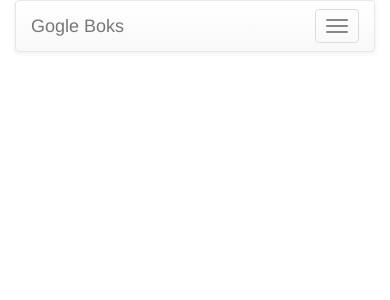
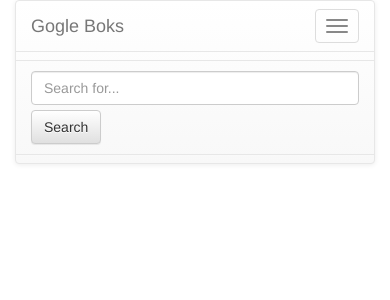
Before and after one commit to 00mymy/gogleboks, a Django app: page / in a window 390 px wide, after a click on "Toggle navigation". Shown: the top 300 px of the page. Run offline with Django 3.2, Linux system fonts and the light colour scheme; data that the repository does not hold is empty; some libraries are stand-ins or nearby versions.

Commit message:
모바일 호환 강화. 부트스트랩 추가적용

```diff
--- a/gogleboks/gbapi.py
+++ b/gogleboks/gbapi.py
@@ -11,14 +11,14 @@ import json
 #from bs4 import BeautifulSoup
 #import urllib
 
-search_url = 'https://www.googleapis.com/books/v1/volumes?q='
+search_url = 'https://www.googleapis.com/books/v1/volumes'
 search_opt = '&maxResults=10&printType=books'
 
 detail_url = 'https://www.googleapis.com/books/v1/volumes/'
 detail_opt = ''
 
-def getGogleBokSearch(search_kw):
-    data = requests.get(search_url + search_kw + search_opt)
+def getGogleBokSearch(search_kw, startIndex):
+    data = requests.get(search_url + '?q=' + search_kw + '&startIndex=' + str(startIndex) + search_opt)
     binary = data.text
     output = json.loads(binary)
     return output
@@ -30,7 +30,7 @@ def getGogleBokDetail(bid):
     return output
 
 def getGogleBokSearchMoreabout(search_kw):
-    data = requests.get(search_url + search_kw + search_opt)
+    data = requests.get(search_url + '?q=' + search_kw + search_opt)
     binary = data.text
     output = json.loads(binary)
     return output
--- a/gogleboks/templates/gogleboks/base.html
+++ b/gogleboks/templates/gogleboks/base.html
@@ -4,6 +4,8 @@
     <title>Gogle Boks</title>
     <link rel="stylesheet" href="https://maxcdn.bootstrapcdn.com/bootstrap/3.3.6/css/bootstrap.min.css">
     <link rel="stylesheet" href="https://maxcdn.bootstrapcdn.com/bootstrap/3.3.6/css/bootstrap-theme.min.css">
+    <script src="http://code.jquery.com/jquery-latest.min.js"></script>
+    <script src="https://maxcdn.bootstrapcdn.com/bootstrap/3.3.6/js/bootstrap.min.js" integrity="sha384-0mSbJDEHialfmuBBQP6A4Qrprq5OVfW37PRR3j5ELqxss1yVqOtnepnHVP9aJ7xS" crossorigin="anonymous"></script>
     <link rel="stylesheet" href="{% static 'css/gogleboks.css' %}">
   </head>
   <body>
@@ -22,26 +24,23 @@
         </div>
 
         <!-- Collect the nav links, forms, and other content for toggling -->
-        <div class="collapse navbar-collapse" id="bs-example-navbar-collapse-2">
+        <div class="collapse navbar-collapse" id="bs-example-navbar-collapse-1">
           <form action="{% url 'book_search' %}" method="get" class="navbar-form navbar-left" role="search">
             <div class="form-group">
               <input type="text" name="q" class="form-control" placeholder="Search for...">
             </div>
             <button type="submit" class="btn btn-default">Search</button>
           </form>
-          <ul class="nav navbar-nav navbar-right">
-            <li><a href="#"> </a></li>
-          </ul>
         </div><!-- /.navbar-collapse -->
       </div><!-- /.container-fluid -->
     </nav>
+  </div>
 
+  <div class="col-md-12">
     <div class="content container">
         <div class="row">
-            <div class="col-md-12">
             {% block content %}
             {% endblock %}
-            </div>
         </div>
     </div>
   </div>
--- a/gogleboks/views.py
+++ b/gogleboks/views.py
@@ -56,13 +56,17 @@ def review_delete(request, pk):
     review.delete()
     return redirect('gogleboks.views.book_detail', bid=review.bid)
 
-def book_search(request):
+def book_search(request, sx=0):
     q = ''
+
     if 'q' in request.GET:
         q = request.GET['q']
 
-    s_result = getGogleBokSearch(q)
-    return render(request, 'gogleboks/search_result.html', {'q':q, 's_result': s_result} )
+    if 'sx' in request.GET:
+        sx = int(request.GET['sx'])
+
+    s_result = getGogleBokSearch(q, sx)
+    return render(request, 'gogleboks/search_result.html', {'q':q, 'sx':sx, 's_result': s_result} )
 
 def book_detail(request, bid):
     book = getGogleBokDetail(bid=bid)
--- a/mysite/settings.py
+++ b/mysite/settings.py
@@ -38,6 +38,7 @@ INSTALLED_APPS = [
     'django.contrib.messages',
     'django.contrib.staticfiles',
     'django.contrib.humanize',
+    'mathfilters',
     'gogleboks',
 ]
 
```
Also changed, not shown: gogleboks/templates/gogleboks/search_result.html (+11 -0 lines).
